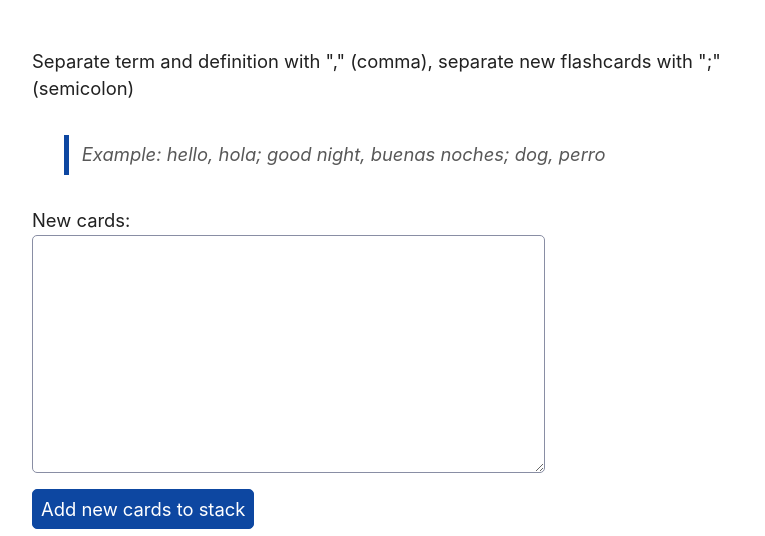
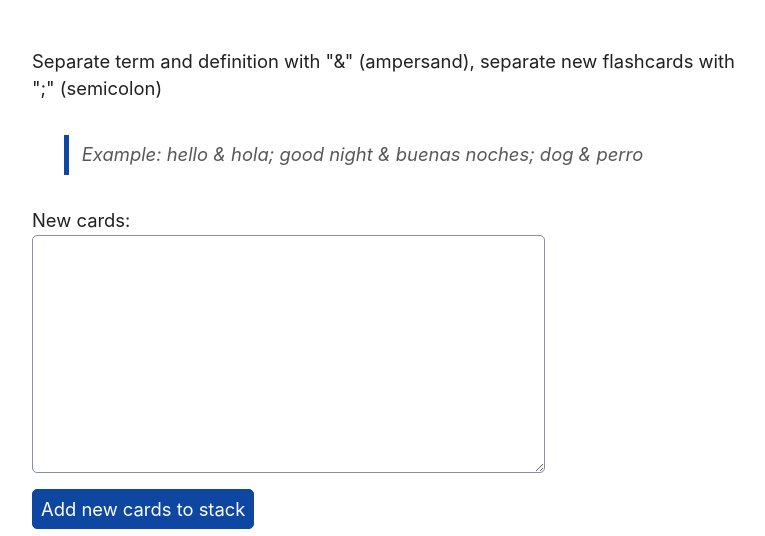
Before and after one commit to Vincsenzo/Flashcard_app, a Django app: page /add-new-cards/1/ in a window 1280 px wide. Shown: the part 134-670 px from the top of the page, without its empty margins (248-1013 px from the left). Run offline with Django 5.2, Linux system fonts and the light colour scheme.

Commit message:
changed , (comma) to & sign

```diff
--- a/flashcard/templates/flashcard/add_new_cards.html
+++ b/flashcard/templates/flashcard/add_new_cards.html
@@ -3,8 +3,8 @@
 {% include "flashcard/only_header.html" %}
 
 <main>
-    <p>Separate term and definition with "," (comma), separate new flashcards with ";" (semicolon)</p>
-    <blockquote>Example: hello, hola; good night, buenas noches; dog, perro</blockquote>
+    <p>Separate term and definition with "&amp" (ampersand), separate new flashcards with ";" (semicolon)</p>
+    <blockquote>Example: hello &amp hola; good night &amp buenas noches; dog &amp perro</blockquote>
 
     {% for message in messages %}
         <p class="notice">Error: {{message}}</p>
--- a/flashcard/views.py
+++ b/flashcard/views.py
@@ -51,7 +51,7 @@ def add_new_cards(request, stack_id):
 
             for d in data.split(";"):
                 try:
-                    term, definition = map(str.strip, d.split(","))
+                    term, definition = map(str.strip, d.split("&"))
                     Flashcard.objects.create(term=term, definition=definition, stack=stack_instance)
                 except ValueError as e:
                     messages.error(request, e)
```
